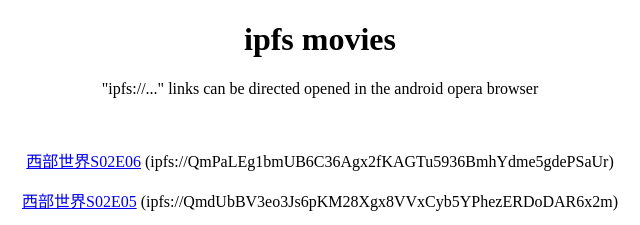
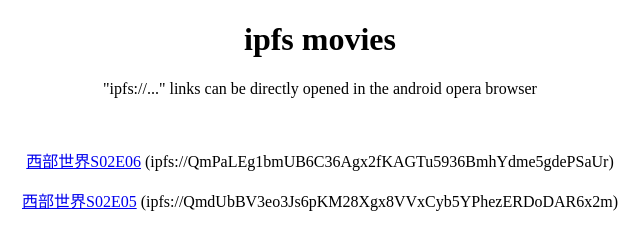
Before and after one commit to oyois/gvgle.github.io, a plain HTML site: page index.html in a window 1280 px wide. Shown: the top 225 px of the page, 320-960 px from the left. Drawn offline with Linux system fonts and the light colour scheme.

Commit message:
Update index.html

```diff
--- a/index.html
+++ b/index.html
@@ -10,7 +10,7 @@ a {text-align: center;}
 <body>
 
   <h1 style="text-align:center;">ipfs movies</h1>
-  <p>"ipfs://..." links can be directed opened in the android opera browser</p><br/>
+  <p>"ipfs://..." links can be directly opened in the android opera browser</p><br/>
 
   <p><a href="ipfs://QmPaLEg1bmUB6C36Agx2fKAGTu5936BmhYdme5gdePSaUr" target="_blank">西部世界S02E06</a> (ipfs://QmPaLEg1bmUB6C36Agx2fKAGTu5936BmhYdme5gdePSaUr)</p>
   <p><a href="ipfs://QmdUbBV3eo3Js6pKM28Xgx8VVxCyb5YPhezERDoDAR6x2m" target="_blank">西部世界S02E05</a> (ipfs://QmdUbBV3eo3Js6pKM28Xgx8VVxCyb5YPhezERDoDAR6x2m)</p>
```
